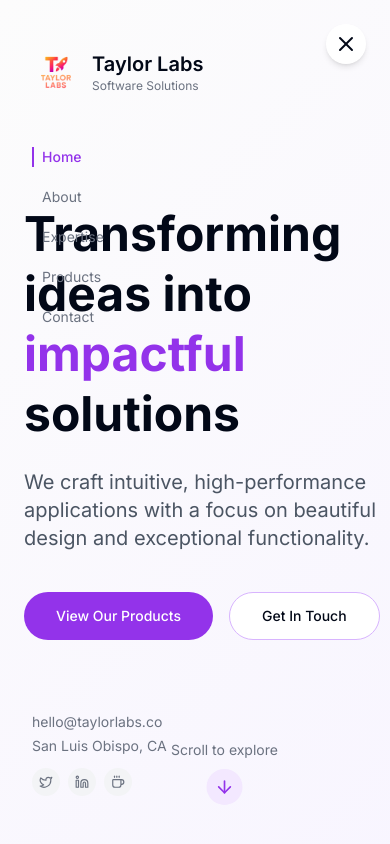
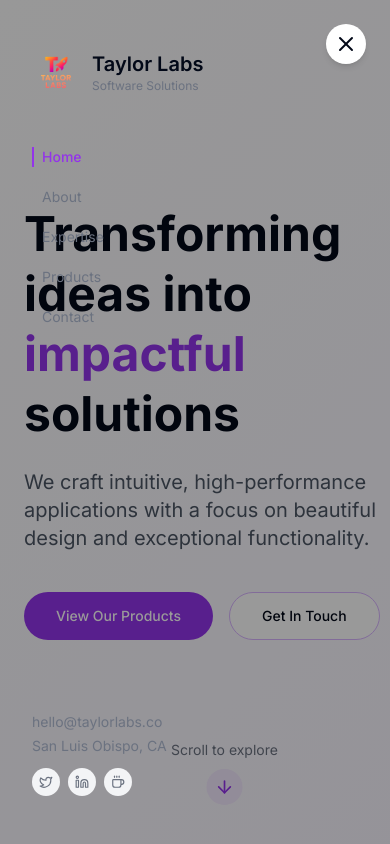
Before and after one commit to evan-taylor/taylorlabs, a Next.js app: page / in a window 390 px wide. Both pictures are taken after a click on the button 346 px from the left and 44 px from the top of the page. Shown: the top 844 px of the page. Built offline with nearby package versions, Linux system fonts and the light colour scheme.

Commit message:
Add mobile menu functionality with background scroll prevention

```diff
--- a/components/vertical-nav.tsx
+++ b/components/vertical-nav.tsx
@@ -8,6 +8,18 @@ import Image from "next/image"
 const VerticalNav = () => {
   const [activeSection, setActiveSection] = useState("")
   const [mobileMenuOpen, setMobileMenuOpen] = useState(false)
+
+  // Prevent background scroll when mobile menu is open
+  useEffect(() => {
+    if (mobileMenuOpen) {
+      document.body.classList.add("overflow-hidden")
+    } else {
+      document.body.classList.remove("overflow-hidden")
+    }
+    return () => {
+      document.body.classList.remove("overflow-hidden")
+    }
+  }, [mobileMenuOpen])
 
   useEffect(() => {
     const observer = new IntersectionObserver(
@@ -53,6 +65,15 @@ const VerticalNav = () => {
       >
         {mobileMenuOpen ? <X size={24} /> : <Menu size={24} />}
       </button>
+
+      {/* Mobile overlay */}
+      {mobileMenuOpen && (
+        <div
+          className="fixed inset-0 z-30 bg-black/40 md:hidden"
+          aria-label="Close navigation overlay"
+          onClick={() => setMobileMenuOpen(false)}
+        />
+      )}
 
       {/* Navigation */}
       <div
```
